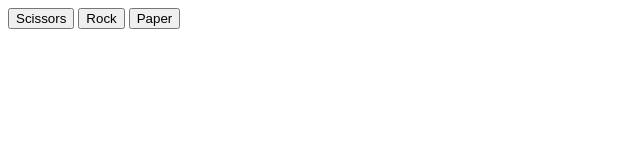
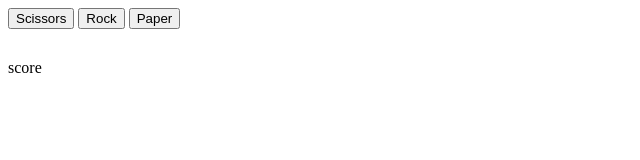
Before and after one commit to henrikbreimark/rock-paper-scissor-game, a plain HTML site: page index.html in a window 1280 px wide. Shown: the full height of the page, 0-640 px from the left. Drawn offline with Linux system fonts and the light colour scheme.

Commit message:
add a div for scoreboard

```diff
--- a/index.html
+++ b/index.html
@@ -10,10 +10,9 @@
         <button id="rock">Rock</button>
         <button id="paper">Paper</button>
     </div>
-    <div id="output">
-
-
+    <div style="height: 30px ;" id="output">
     </div>
+    <div><div></div>score<div id="score"></div></div>
 
     <script src="game-logic.js"></script>
     </body>
```
